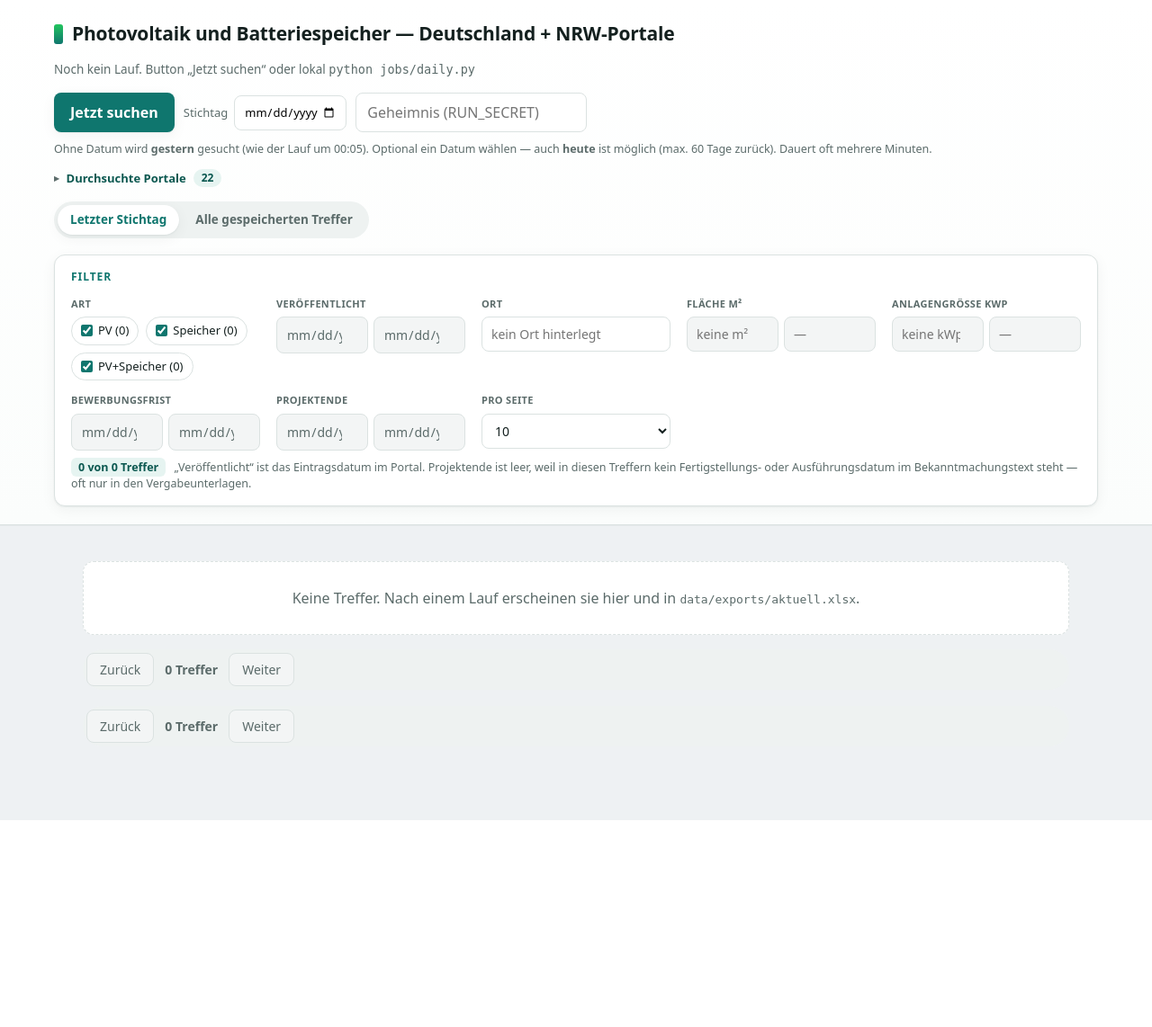
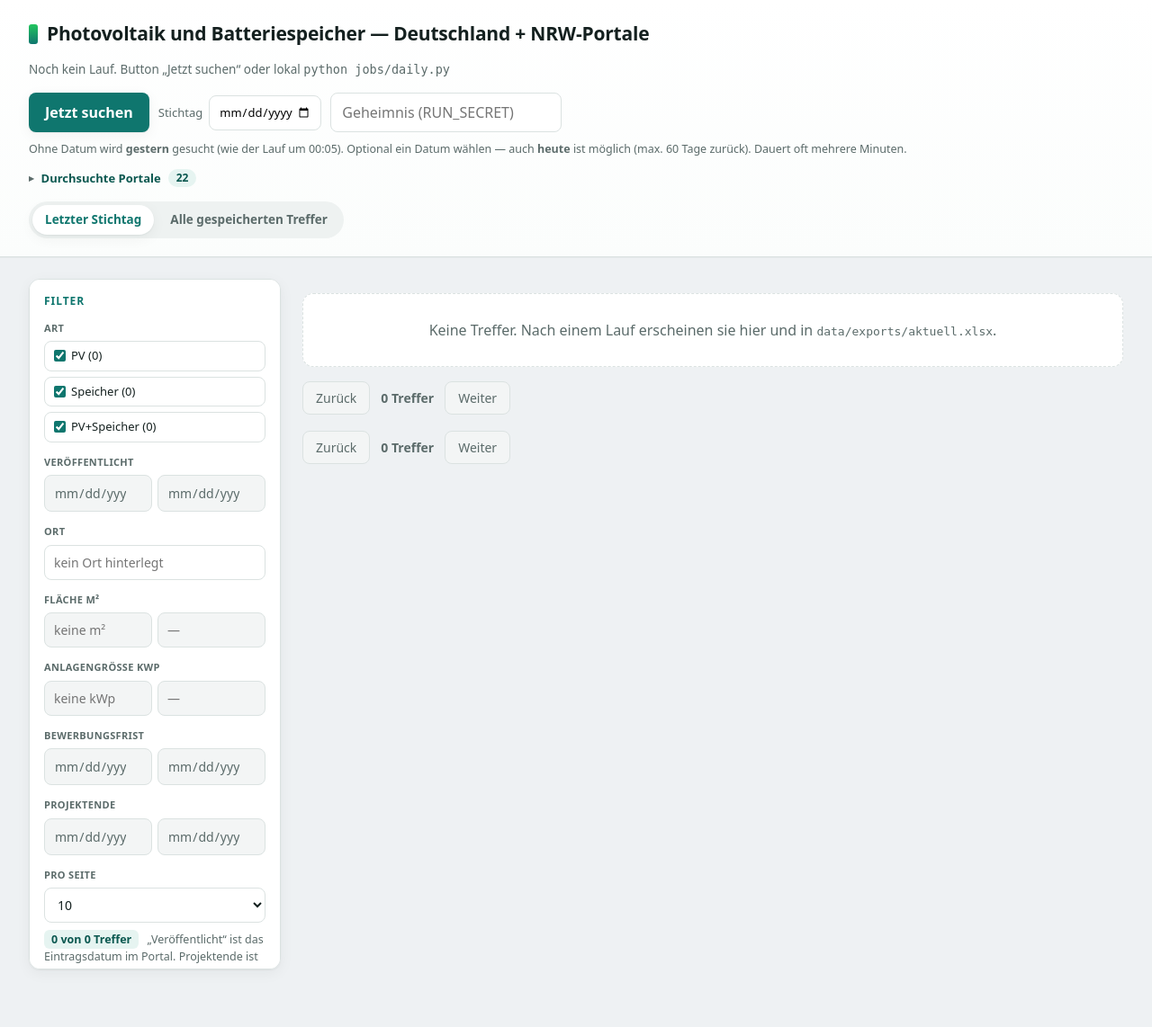
Before and after one commit to raedmokdad/PVProjects, a Flask app: page / in a window 1280 px wide. Shown: the whole page at 90% size. Before the commit the page ends 912 px from the top, so only its background shows below. Run offline with Flask 3, Linux system fonts and the light colour scheme; data that the repository does not hold is empty.

Commit message:
Move filters into a left sidebar column.
Desktop layout is now filter column + results; filters stay sticky while
scrolling. On narrow screens the sidebar stacks above the results.

Co-authored-by: Cursor <cursoragent@cursor.com>

```diff
--- a/ui/templates/index.html
+++ b/ui/templates/index.html
@@ -40,7 +40,7 @@
       background: linear-gradient(180deg, #ffffff 0%, #fbfdfc 100%);
       box-shadow: 0 1px 0 rgba(16, 33, 31, 0.04);
     }
-    .header-inner { max-width: 1160px; margin: 0 auto; }
+    .header-inner { max-width: 1280px; margin: 0 auto; }
     h1 {
       margin: 0 0 6px;
       font-size: 21px;
@@ -58,7 +58,7 @@
       flex: none;
     }
     .meta { color: var(--muted); font-size: 13.5px; }
-    nav {
+    nav.tabs {
       margin-top: 16px;
       display: inline-flex;
       gap: 4px;
@@ -66,7 +66,7 @@
       padding: 4px;
       border-radius: 999px;
     }
-    nav a {
+    nav.tabs a {
       color: var(--muted);
       text-decoration: none;
       font-size: 13.5px;
@@ -75,9 +75,18 @@
       border-radius: 999px;
       transition: background .15s, color .15s;
     }
-    nav a:hover { color: var(--ink); }
-    nav a.current { background: var(--card); color: var(--accent); box-shadow: var(--shadow); }
-    main { padding: 24px 32px 64px; max-width: 1160px; margin: 0 auto; }
+    nav.tabs a:hover { color: var(--ink); }
+    nav.tabs a.current { background: var(--card); color: var(--accent); box-shadow: var(--shadow); }
+    .layout {
+      display: grid;
+      grid-template-columns: 280px minmax(0, 1fr);
+      gap: 24px;
+      align-items: start;
+      max-width: 1280px;
+      margin: 0 auto;
+      padding: 24px 32px 64px;
+    }
+    main { padding: 0; max-width: none; margin: 0; }
     .empty {
       color: var(--muted);
       background: var(--card);
@@ -87,12 +96,15 @@
       text-align: center;
     }
     .filters-wrap {
-      margin-top: 18px;
-      padding: 16px 18px 14px;
+      position: sticky;
+      top: 16px;
+      padding: 16px 16px 14px;
       background: var(--card);
       border: 1px solid var(--line);
       border-radius: var(--radius);
       box-shadow: var(--shadow);
+      max-height: calc(100vh - 32px);
+      overflow: auto;
     }
     .filters-wrap h2 {
       margin: 0 0 14px;
@@ -106,9 +118,9 @@
       gap: 8px;
     }
     .filters {
-      display: grid;
-      grid-template-columns: repeat(auto-fit, minmax(180px, 1fr));
-      gap: 14px 18px;
+      display: flex;
+      flex-direction: column;
+      gap: 14px;
       background: transparent;
       border: 0;
       padding: 0;
@@ -218,10 +230,11 @@
     }
     .filter-checks {
       display: flex;
-      flex-wrap: wrap;
-      gap: 8px;
-      align-items: center;
-      min-height: 34px;
+      flex-direction: column;
+      flex-wrap: nowrap;
+      gap: 6px;
+      align-items: stretch;
+      min-height: 0;
     }
     .filter-checks label {
       flex-direction: row;
@@ -232,9 +245,9 @@
       text-transform: none;
       letter-spacing: normal;
       font-size: 13px;
-      padding: 5px 10px;
+      padding: 6px 10px;
       border: 1px solid var(--line);
-      border-radius: 999px;
+      border-radius: 8px;
       cursor: pointer;
       user-select: none;
     }
@@ -375,9 +388,22 @@
       padding: 3px 10px;
       font-size: 12px;
     }
-    @media (max-width: 640px) {
+    @media (max-width: 900px) {
+      .layout {
+        grid-template-columns: 1fr;
+        padding: 18px 18px 56px;
+        gap: 16px;
+      }
+      .filters-wrap {
+        position: static;
+        max-height: none;
+      }
+      .filter-checks {
+        flex-direction: row;
+        flex-wrap: wrap;
+      }
+      .filter-checks label { border-radius: 999px; }
       header { padding: 18px 18px 16px; }
-      main { padding: 18px 18px 56px; }
       h1 { font-size: 18px; }
       article { padding: 16px 16px 14px; }
     }
@@ -416,11 +442,14 @@
         {% for p in portals %}<span class="portal-chip">{{ p }}</span>{% endfor %}
       </div>
     </details>
-    <nav>
+    <nav class="tabs">
       <a href="/" class="{{ 'current' if not show_all else '' }}">Letzter Stichtag</a>
       <a href="/alle" class="{{ 'current' if show_all else '' }}">Alle gespeicherten Treffer</a>
     </nav>
-    <div class="filters-wrap">
+    </div>
+  </header>
+  <div class="layout">
+    <aside class="filters-wrap" aria-label="Filter">
       <h2>Filter</h2>
       <form class="filters" id="filters" autocomplete="off">
         <div class="filter-field">Art
@@ -508,10 +537,8 @@
         Projektende ist leer, weil in diesen Treffern kein Fertigstellungs- oder Ausführungsdatum im Bekanntmachungstext steht — oft nur in den Vergabeunterlagen.
         {% endif %}
       </p>
-    </div>
-    </div>
-  </header>
-  <main>
+    </aside>
+    <main>
     {% if show_all %}
       <p class="meta">Alle bisher gespeicherten PV-/Speicher-Treffer.</p>
     {% elif run_date %}
@@ -591,6 +618,7 @@
       <button type="button" data-page-dir="1">Weiter</button>
     </nav>
   </main>
+  </div>
   <script>
     (function () {
       const form = document.getElementById("filters");
```
